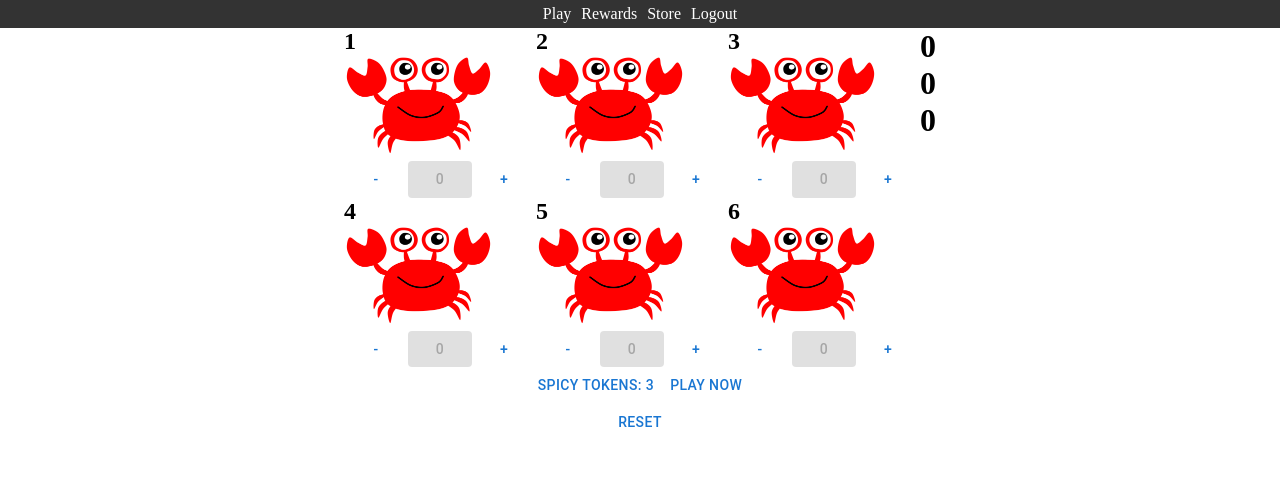
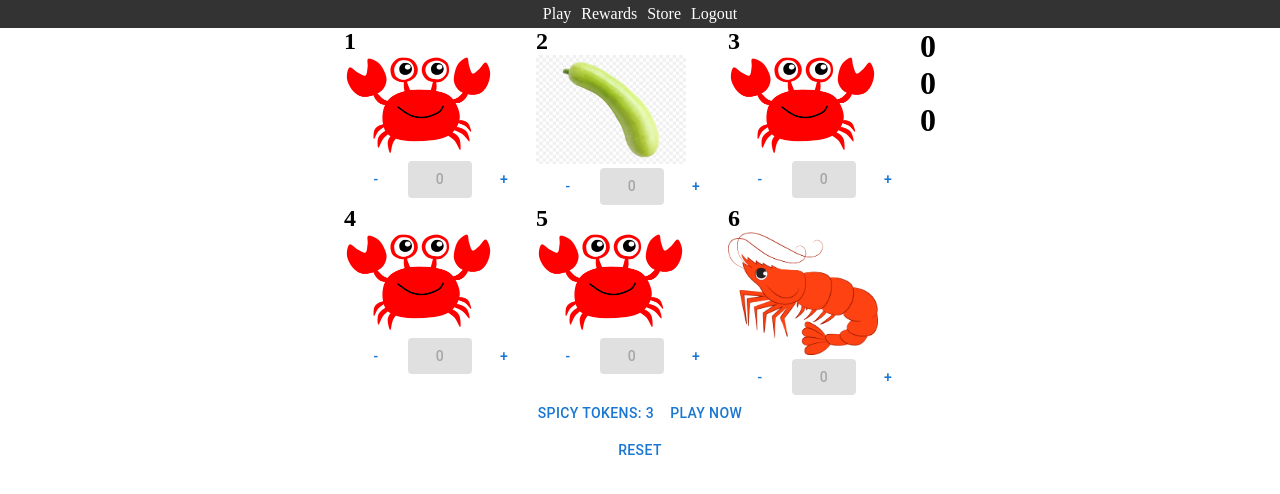
Before and after one commit to ttn729/spicy-game, a Next.js app: page /play in a window 1280 px wide. Shown: the top 494 px of the page. Built offline with nearby package versions, Linux system fonts and the light colour scheme.

Commit message:
Fixed formula for calculating prizes

```diff
--- a/components/Game/game.tsx
+++ b/components/Game/game.tsx
@@ -1,5 +1,8 @@
 import Image from 'next/image'
 import crab from '../../public/crab.png'
+import gourd from '../../public/gourd.png'
+import shrimp from '../../public/shrimp.png'
+
 import { useState } from "react";
 import { Box, Button } from '@mui/material';
 
@@ -63,8 +66,6 @@ export const Game = () => {
             return;
         }
 
-
-
         // Roll the dice
         const newDice: Array<number> = [getRandomNum(), getRandomNum(), getRandomNum()]
         setDice(newDice)
@@ -72,9 +73,28 @@ export const Game = () => {
 
         // Calculate earnings
         let earnings: number = 0
-        newDice.forEach((die: number) => {
-            earnings += Number(counters[die - 1])
-        })
+
+
+        // All 3 dice are the same
+        if (newDice[0] == newDice[1] && newDice[1] == newDice[2]) {
+                // You get your money back + 3 times what you bet
+                earnings = 4 * counters[newDice[0] - 1];
+        }
+        // 2 out of the 3 dices are the same
+        else if (newDice[0] == newDice[1]) {
+            earnings = (3 * counters[newDice[0] - 1]) + (2 * counters[newDice[2] - 1])
+        }
+        else if (newDice[0] == newDice[2]) {
+            earnings = (3 * counters[newDice[0] - 1]) + (2 * counters[newDice[1] - 1])
+        }
+        else if (newDice[1] == newDice[2]) {
+            earnings = (3 * counters[newDice[1] - 1]) + (2 * counters[newDice[0] - 1])
+        }
+        // None of the dice are the same
+        else {
+            earnings  = (2 * counters[newDice[0] - 1]) + (2 * counters[newDice[1] - 1]) + (2 * counters[newDice[2] - 1])
+        }
+
 
         // Adjust for the number of tokens spent + earnings
         setNumTokens(numTokens - sumCounters() + earnings);
@@ -108,8 +128,8 @@ export const Game = () => {
                             <h2>2</h2>
 
                             <Image
-                                src={crab}
-                                alt="Crab"
+                                src={gourd}
+                                alt="Gourd"
                                 width={150}
                             />
                             <Box sx={{ display: 'flex', flexDirection: 'row', textAlign: 'center' }}>
@@ -166,8 +186,8 @@ export const Game = () => {
                             <h2>6</h2>
 
                             <Image
-                                src={crab}
-                                alt="Crab"
+                                src={shrimp}
+                                alt="Shrimp"
                                 width={150}
                             />
                             <Box sx={{ display: 'flex', flexDirection: 'row' }}>
```
Also changed, not shown: public/gourd.png (added), public/shrimp.png (added).
